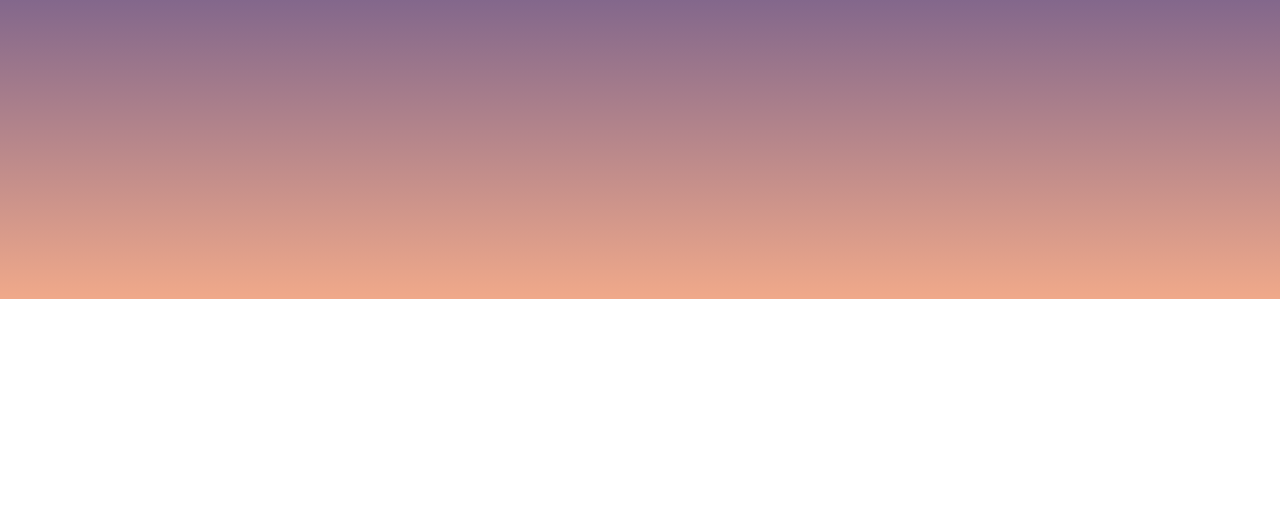
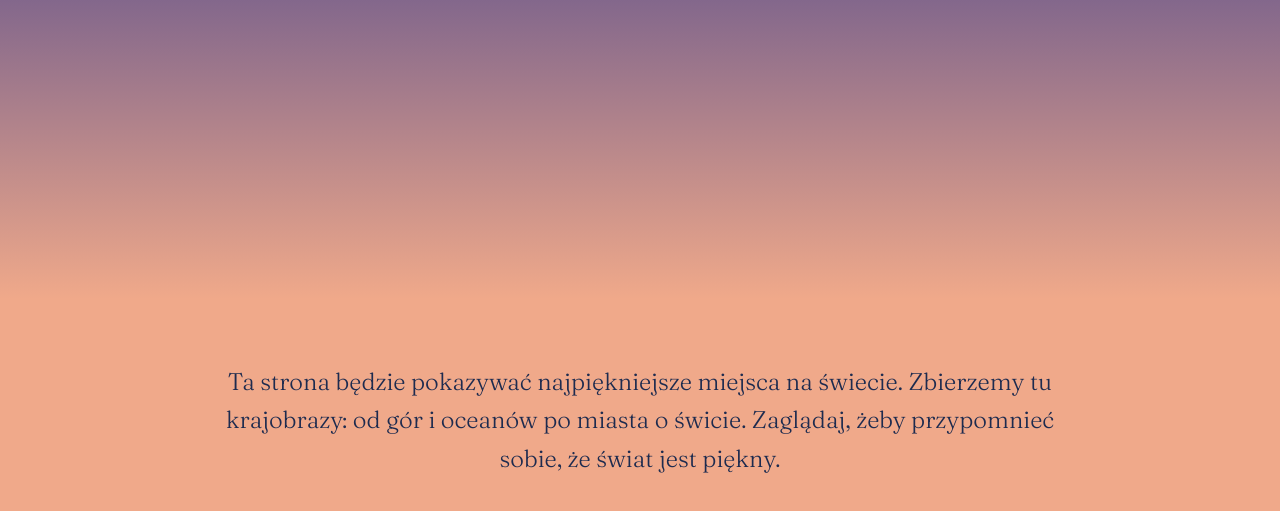
Before and after one commit to duchowablondyna-sketch/swiat-jest-piekny, a plain HTML site: page index.html in a window 1280 px wide. Shown: the part 501-1012 px from the top of the page. Before the commit the page ends 800 px from the top, so only its background shows below. Drawn offline with Linux system fonts and the light colour scheme.

Commit message:
ANN-5: sekcja z tekstem pod pierwszym ekranem i reguły projektu (WARP.md)
Co-Authored-By: Warp <agent@warp.dev>

```diff
--- a/index.html
+++ b/index.html
@@ -44,6 +44,21 @@
       from { opacity: 0; transform: translateY(40px); filter: blur(6px); }
       to   { opacity: 1; transform: translateY(0); filter: blur(0); }
     }
+    .opis {
+      padding: 4rem 2rem 5rem;
+      display: flex;
+      justify-content: center;
+      background: var(--brzask);
+      color: var(--niebo-noc);
+      font-family: "Fraunces", Georgia, serif;
+    }
+    .opis p {
+      max-width: 60ch;
+      font-size: clamp(1.1rem, 2.5vw, 1.5rem);
+      font-weight: 300;
+      line-height: 1.6;
+      text-align: center;
+    }
     @media (prefers-reduced-motion: reduce) {
       .hero h1, .hero p { animation: none; }
     }
@@ -54,5 +69,8 @@
     <h1>Świat jest piękny</h1>
     <p>zrobione 7 pazdziernika 2026</p>
   </section>
+  <section class="opis">
+    <p>Ta strona będzie pokazywać najpiękniejsze miejsca na świecie. Zbierzemy tu krajobrazy: od gór i oceanów po miasta o świcie. Zaglądaj, żeby przypomnieć sobie, że świat jest piękny.</p>
+  </section>
 </body>
 </html>
```
Also changed, not shown: WARP.md (added, +10 -0 lines).
